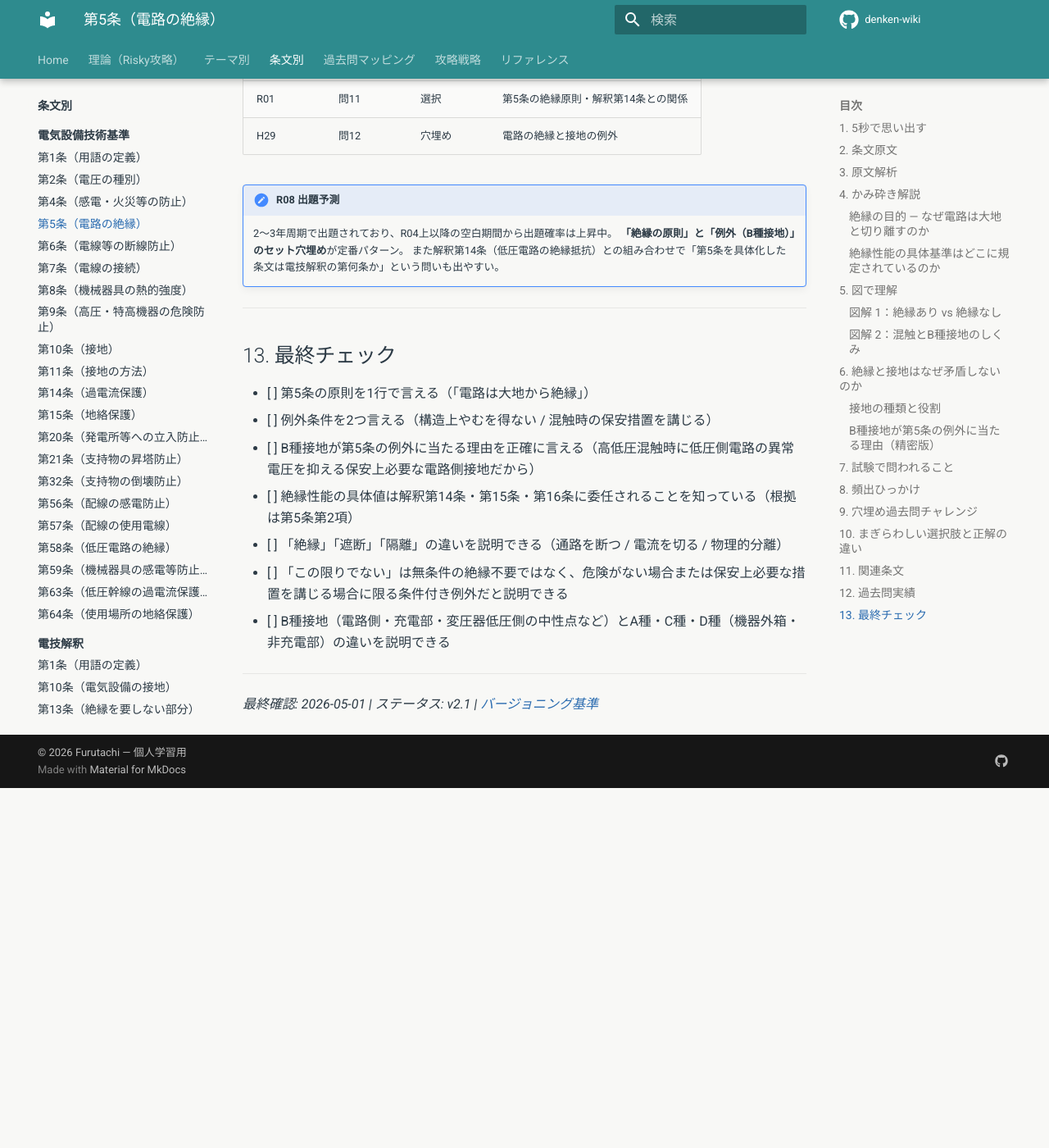
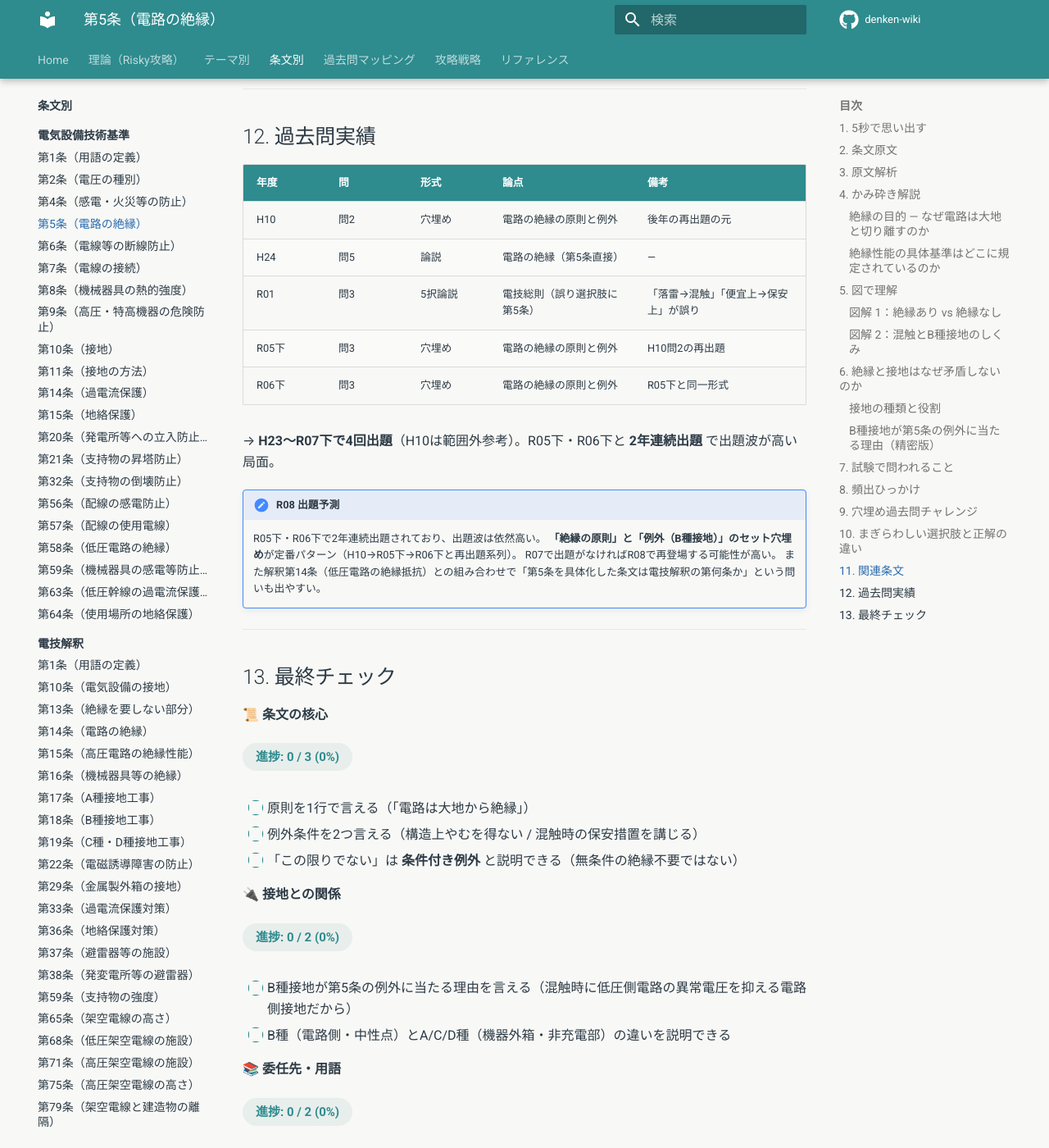
Before and after one commit to kfurufuru/denken-wiki, an MkDocs documentation site: the page built from docs/articles/kijun/5.md, in a window 1280 px wide and 1400 px high, scrolled down 8771 px. Shown: the whole window at 82% size. Built offline with MkDocs 1.6.1 and Material for MkDocs 9.7.7, drawn with Linux system fonts in a browser that asks for light colours; comment, search, counter and statistics services are not loaded; before the commit the page ends 9732 px from its top, so only the background shows below that; some of the changed text lies outside the part shown.

Commit message:
fix: kijun/5.md 過去問実績訂正 + チェックリスト視覚化
- 過去問実績の誤記訂正: R04上問12 / R01問11 / H29問12 は第5条と無関係（計算問題）。
  実際の第5条出題は H10問2 / H24問5 / R01問3 / R05下問3 / R06下問3。
  穴埋め過去問の引用元も R04上問12 → R06下問3/R05下問3（H10問2再出題系列）に修正。
- 出題頻度を 2-3回/14年 ★★★☆☆ → 4回/14年 ★★★★☆ に更新（直近2年連続出題）。
- セクション8 頻出ひっかけを admonition (danger/warning) で重要度2段階に再構成。
- セクション13 最終チェックを3カテゴリ（条文の核心 / 接地との関係 / 委任先・用語）に分割・短文化。
- pymdownx.tasklist 拡張を有効化（custom_checkbox + clickable_checkbox）。
- task-checkbox.js でチェック状態を localStorage 保存、カテゴリ別進捗ラベルを自動表示。
- custom.css にチェックボックス（primary色塗り＋白チェックマーク）と進捗ラベルのスタイル追加。

```diff
--- a/docs/articles/kijun/5.md
+++ b/docs/articles/kijun/5.md
@@ -1,6 +1,6 @@
 # 電気設備技術基準 第5条 — 電路の絶縁
 
-**出題頻度**: 2〜3回/14年 ★★★☆☆
+**出題頻度**: 4回/14年 ★★★★☆（R05下・R06下と直近2年連続出題）
 
 > 電路の安全設計の中心原則。==電路は大地から絶縁しなければならない==という原則と、その**例外**として接地が必要な場合の理解が試験の核心。「なぜ絶縁するのか」「なぜ例外的に接地するのか」という因果が重要。
 
@@ -304,18 +304,29 @@
 
 ## 8. 頻出ひっかけ
 
-1. 🔴 **「絶縁原則に例外はない」と思い込む** → B種接地など、混触時の危険を避けるための電路側接地は例外として認められる。一方、A種・C種・D種接地は主に機器外箱など非充電部の接地であり、第5条の電路絶縁とは分けて理解する。
-2. 🔴 **第5条本文に絶縁抵抗の数値があると思う** → 数値は電技解釈第14条（低圧）・第15条（高圧特高）に委任。第5条は原則規定のみ
-3. 🟡 **「電路の絶縁」と「機器外箱の接地」を混同する** → 第5条は電路の絶縁が対象。機器外箱への接地（A種・D種）は電路ではなく機器の保護
-4. 🟡 **B種接地の目的を曖昧にする** → 「混触時の異常電圧抑制」が正しい目的。単に「電流を流す」ではない
-5. 🟡 **「B種接地とD種接地は同じような接地だと思う」** → 根本的に異なる。**B種は電路側（充電部の変圧器低圧側の中性点など）への接地**。**D種は機器外箱（非充電部）への接地**。第5条の例外になりうるのはB種のみ。
+!!! danger "🔴 致命的誤解（混同すると即誤答）"
+    **誤解1: 絶縁原則に例外はない**
+    :   → B種接地は混触時の保安措置として **例外** として認められる。A種・C種・D種接地は機器外箱など非充電部の接地で、第5条の電路絶縁とは分けて理解する。
+
+    **誤解2: 第5条本文に絶縁抵抗の数値がある**
+    :   → 数値は電技解釈第14条（低圧）・第15条（高圧特高）に委任。第5条は **原則規定のみ**。
+
+!!! warning "🟡 紛らわしい誤解（注意）"
+    **誤解3: 「電路の絶縁」と「機器外箱の接地」を混同**
+    :   → 第5条は **電路の絶縁** が対象。機器外箱への接地（A種・D種）は電路ではなく機器の保護。
+
+    **誤解4: B種接地の目的を曖昧にする**
+    :   → 「混触時の異常電圧抑制」が正しい目的。単に「電流を流す」ではない。
+
+    **誤解5: B種接地とD種接地は同じような接地だと思う**
+    :   → 根本的に異なる。**B種=電路側**（充電部の変圧器低圧側の中性点など）、**D種=機器外箱**（非充電部）。第5条の例外になりうるのは **B種のみ**。
 
 ---
 
 ## 9. 穴埋め過去問チャレンジ
 
-!!! abstract "過去問 R04上 問12（難易度 ★☆☆☆☆）"
-    次の文章は「電気設備技術基準」に関する記述である。空欄（ア）〜（ウ）に入る語句の組合せとして正しいものを選べ。
+!!! abstract "過去問 R06下 問3 / R05下 問3（H10問2 再出題系列・難易度 ★☆☆☆☆）"
+    次の文章は「電気設備技術基準」第5条に関する記述である。空欄（ア）〜（ウ）に入る語句の組合せとして正しいものを選べ。
 
     > 電路は，大地から **（ア）** しなければならない。ただし，構造上やむを得ない場合であって通常予見される使用形態を考慮し危険のおそれがない場合，又は **（イ）** による高電圧の侵入等の異常が発生した際の危険を回避するための **（ウ）** その他の保安上必要な措置を講ずる場合は，この限りでない。
 
@@ -378,29 +389,42 @@
 
 ## 12. 過去問実績
 
-| 年度 | 問 | 形式 | 論点 |
-|------|-----|------|------|
-| R04上 | 問12 | 穴埋め | 電路の絶縁原則と例外 |
-| R01 | 問11 | 選択 | 第5条の絶縁原則・解釈第14条との関係 |
-| H29 | 問12 | 穴埋め | 電路の絶縁と接地の例外 |
+| 年度 | 問 | 形式 | 論点 | 備考 |
+|------|-----|------|------|------|
+| H10 | 問2 | 穴埋め | 電路の絶縁の原則と例外 | 後年の再出題の元 |
+| H24 | 問5 | 論説 | 電路の絶縁（第5条直接） | — |
+| R01 | 問3 | 5択論説 | 電技総則（誤り選択肢に第5条） | 「落雷→混触」「便宜上→保安上」が誤り |
+| R05下 | 問3 | 穴埋め | 電路の絶縁の原則と例外 | H10問2の再出題 |
+| R06下 | 問3 | 穴埋め | 電路の絶縁の原則と例外 | R05下と同一形式 |
+
+→ **H23〜R07下で4回出題**（H10は範囲外参考）。R05下・R06下と **2年連続出題** で出題波が高い局面。
 
 !!! note "R08 出題予測"
-    2〜3年周期で出題されており、R04上以降の空白期間から出題確率は上昇中。
-    **「絶縁の原則」と「例外（B種接地）」のセット穴埋め**が定番パターン。
+    R05下・R06下で2年連続出題されており、出題波は依然高い。
+    **「絶縁の原則」と「例外（B種接地）」のセット穴埋め**が定番パターン（H10→R05下→R06下と再出題系列）。
+    R07で出題がなければR08で再登場する可能性が高い。
     また解釈第14条（低圧電路の絶縁抵抗）との組み合わせで「第5条を具体化した条文は電技解釈の第何条か」という問いも出やすい。
 
 ---
 
 ## 13. 最終チェック
 
-- [ ] 第5条の原則を1行で言える（「電路は大地から絶縁」）
+**📜 条文の核心**
+
+- [ ] 原則を1行で言える（「電路は大地から絶縁」）
 - [ ] 例外条件を2つ言える（構造上やむを得ない / 混触時の保安措置を講じる）
-- [ ] B種接地が第5条の例外に当たる理由を正確に言える（高低圧混触時に低圧側電路の異常電圧を抑える保安上必要な電路側接地だから）
-- [ ] 絶縁性能の具体値は解釈第14条・第15条・第16条に委任されることを知っている（根拠は第5条第2項）
-- [ ] 「絶縁」「遮断」「隔離」の違いを説明できる（通路を断つ / 電流を切る / 物理的分離）
-- [ ] 「この限りでない」は無条件の絶縁不要ではなく、危険がない場合または保安上必要な措置を講じる場合に限る条件付き例外だと説明できる
-- [ ] B種接地（電路側・充電部・変圧器低圧側の中性点など）とA種・C種・D種（機器外箱・非充電部）の違いを説明できる
+- [ ] 「この限りでない」は **条件付き例外** と説明できる（無条件の絶縁不要ではない）
+
+**🔌 接地との関係**
+
+- [ ] B種接地が第5条の例外に当たる理由を言える（混触時に低圧側電路の異常電圧を抑える電路側接地だから）
+- [ ] B種（電路側・中性点）とA/C/D種（機器外箱・非充電部）の違いを説明できる
+
+**📚 委任先・用語**
+
+- [ ] 絶縁性能の具体値は解釈第14・15・16条に委任されると知っている（根拠は第5条第2項）
+- [ ] 「絶縁／遮断／隔離」の違いを説明できる（通路を断つ／電流を切る／物理的分離）
 
 ---
 
-*最終確認: 2026-05-01 | ステータス: v2.1 | [バージョニング基準](../../reference/versioning.md)*
+*最終確認: 2026-05-01 | ステータス: v2.2（過去問実績修正・チェックリスト視覚改善） | [バージョニング基準](../../reference/versioning.md)*
--- /dev/null
+++ b/docs/javascripts/task-checkbox.js
@@ -0,0 +1,61 @@
+(function () {
+  function setupTaskCheckboxes() {
+    var items = document.querySelectorAll('li.task-list-item');
+    if (!items.length) return;
+    var path = location.pathname;
+
+    items.forEach(function (li, i) {
+      var cb = li.querySelector('input[type="checkbox"]');
+      if (!cb) return;
+      cb.disabled = false;
+      var key = 'tasklist:' + path + ':' + i;
+      var saved = localStorage.getItem(key);
+      if (saved === 'true') {
+        cb.checked = true;
+        li.classList.add('task-done');
+      }
+      cb.addEventListener('change', function () {
+        localStorage.setItem(key, cb.checked ? 'true' : 'false');
+        li.classList.toggle('task-done', cb.checked);
+        updateProgress();
+      });
+    });
+    updateProgress();
+  }
+
+  function updateProgress() {
+    var lists = new Set();
+    document.querySelectorAll('li.task-list-item').forEach(function (li) {
+      var ul = li.parentElement;
+      if (ul && ul.tagName === 'UL') lists.add(ul);
+    });
+    lists.forEach(function (list) {
+      var taskItems = list.querySelectorAll(':scope > li.task-list-item');
+      if (!taskItems.length) return;
+      var checked = 0;
+      taskItems.forEach(function (li) {
+        var cb = li.querySelector('input[type="checkbox"]');
+        if (cb && cb.checked) checked++;
+      });
+      var existing = list.previousElementSibling;
+      var label;
+      if (existing && existing.classList && existing.classList.contains('task-progress')) {
+        label = existing;
+      } else {
+        label = document.createElement('div');
+        label.className = 'task-progress';
+        list.parentNode.insertBefore(label, list);
+      }
+      var pct = Math.round((checked / taskItems.length) * 100);
+      label.textContent = '進捗: ' + checked + ' / ' + taskItems.length + ' (' + pct + '%)';
+    });
+  }
+
+  if (typeof window.document$ !== 'undefined' && typeof window.document$.subscribe === 'function') {
+    window.document$.subscribe(setupTaskCheckboxes);
+  } else if (document.readyState === 'loading') {
+    document.addEventListener('DOMContentLoaded', setupTaskCheckboxes);
+  } else {
+    setupTaskCheckboxes();
+  }
+})();
--- a/docs/stylesheets/custom.css
+++ b/docs/stylesheets/custom.css
@@ -237,3 +237,61 @@
   background: #1F4F52;
   color: #fff !important;
 }
+
+/* ===== Task list (チェックリスト) ===== */
+.md-typeset .task-list-item {
+  position: relative;
+  margin: 0.4em 0;
+  line-height: 1.6;
+  list-style: none;
+}
+.md-typeset .task-list-control {
+  cursor: pointer;
+  user-select: none;
+}
+.md-typeset .task-list-control:hover .task-list-indicator::before {
+  background-color: rgba(47, 111, 115, 0.18) !important;
+}
+/* Override Material's indicator color to project primary */
+.md-typeset [type="checkbox"] + .task-list-indicator::before {
+  background-color: transparent !important;
+  border: 2px solid var(--color-primary, #2F6F73) !important;
+  border-radius: 4px !important;
+  box-sizing: border-box;
+}
+.md-typeset [type="checkbox"]:checked + .task-list-indicator::before {
+  background-color: var(--color-primary, #2F6F73) !important;
+  border-color: var(--color-primary, #2F6F73) !important;
+}
+/* White checkmark via ::after on the indicator span */
+.md-typeset [type="checkbox"]:checked + .task-list-indicator::after {
+  content: "";
+  position: absolute;
+  left: 0.32em;
+  top: 0.1em;
+  width: 0.32em;
+  height: 0.62em;
+  border: solid #fff;
+  border-width: 0 0.18em 0.18em 0;
+  transform: rotate(45deg);
+  pointer-events: none;
+}
+.md-typeset .task-list-control:focus-visible .task-list-indicator::before {
+  outline: 2px solid var(--color-accent, #3A7FC0);
+  outline-offset: 2px;
+}
+.md-typeset li.task-list-item.task-done {
+  color: var(--color-muted, #5F6B7A);
+  text-decoration: line-through;
+  text-decoration-color: rgba(95, 107, 122, 0.5);
+}
+.md-typeset .task-progress {
+  display: inline-block;
+  font-size: 0.75rem;
+  font-weight: 600;
+  color: var(--color-primary, #2F6F73);
+  background: rgba(47, 111, 115, 0.08);
+  padding: 0.25rem 0.8rem;
+  border-radius: 999px;
+  margin: 0.3rem 0 0.5rem;
+}
--- a/mkdocs.yml
+++ b/mkdocs.yml
@@ -69,6 +69,9 @@ markdown_extensions:
   - pymdownx.snippets:
       auto_append:
         - includes/abbreviations.md
+  - pymdownx.tasklist:
+      custom_checkbox: true
+      clickable_checkbox: true
 
 extra_css:
   - stylesheets/custom.css
@@ -76,6 +79,7 @@ extra_css:
 extra_javascript:
   - https://unpkg.com/mermaid@10/dist/mermaid.min.js
   - javascripts/theme-filter.js
+  - javascripts/task-checkbox.js
 
 extra:
   social:
```
